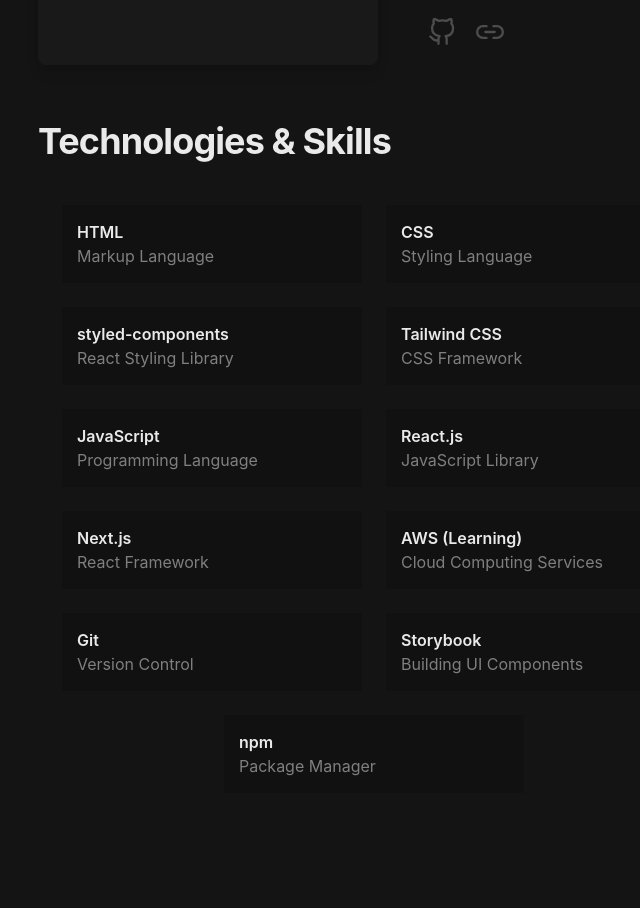
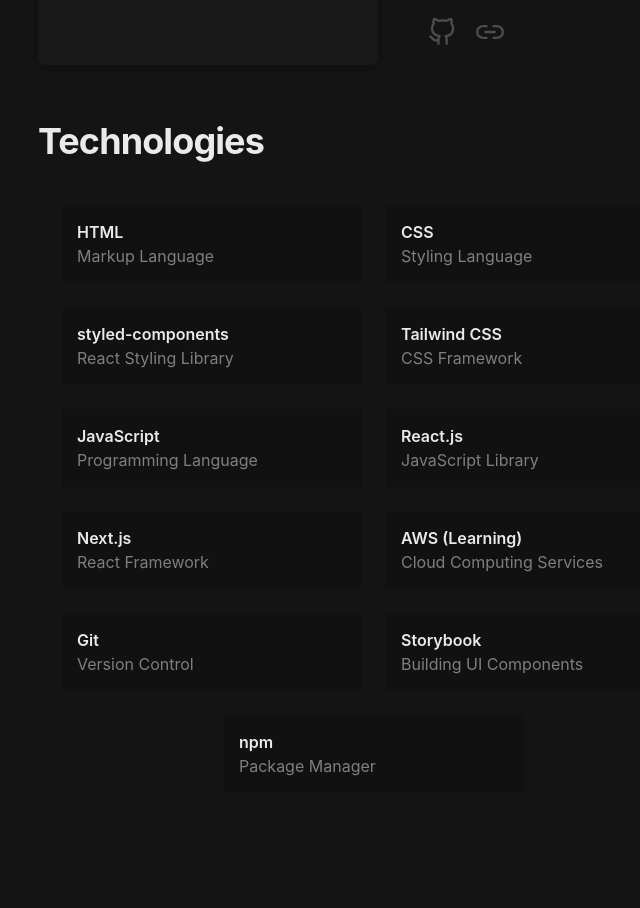
Before and after one commit to r1/jacklatimer.dev, a Next.js app: page / in a window 1280 px wide. Shown: the part 1055-1963 px from the top of the page, without its empty margins (266-906 px from the left). Built offline with nearby package versions, Linux system fonts and the light colour scheme; what @tailwindcss/typography would draw is missing.

Commit message:
done(redesign): redesigned my portfolio

```diff
--- a/components/Skills/Skills.tsx
+++ b/components/Skills/Skills.tsx
@@ -6,7 +6,7 @@ function Skills() {
   return (
     <section id="skills">
       <h3 className="text-gray-200 text-3xl font-bold tracking-tight md:text-4xl sm:mb-11 mb-6 p-4 md:p-4 lg:p-0">
-        Technologies & Skills
+        Technologies
       </h3>
       <Grid
         direction="column"
```
Also changed, not shown: img/main_page2.png.
